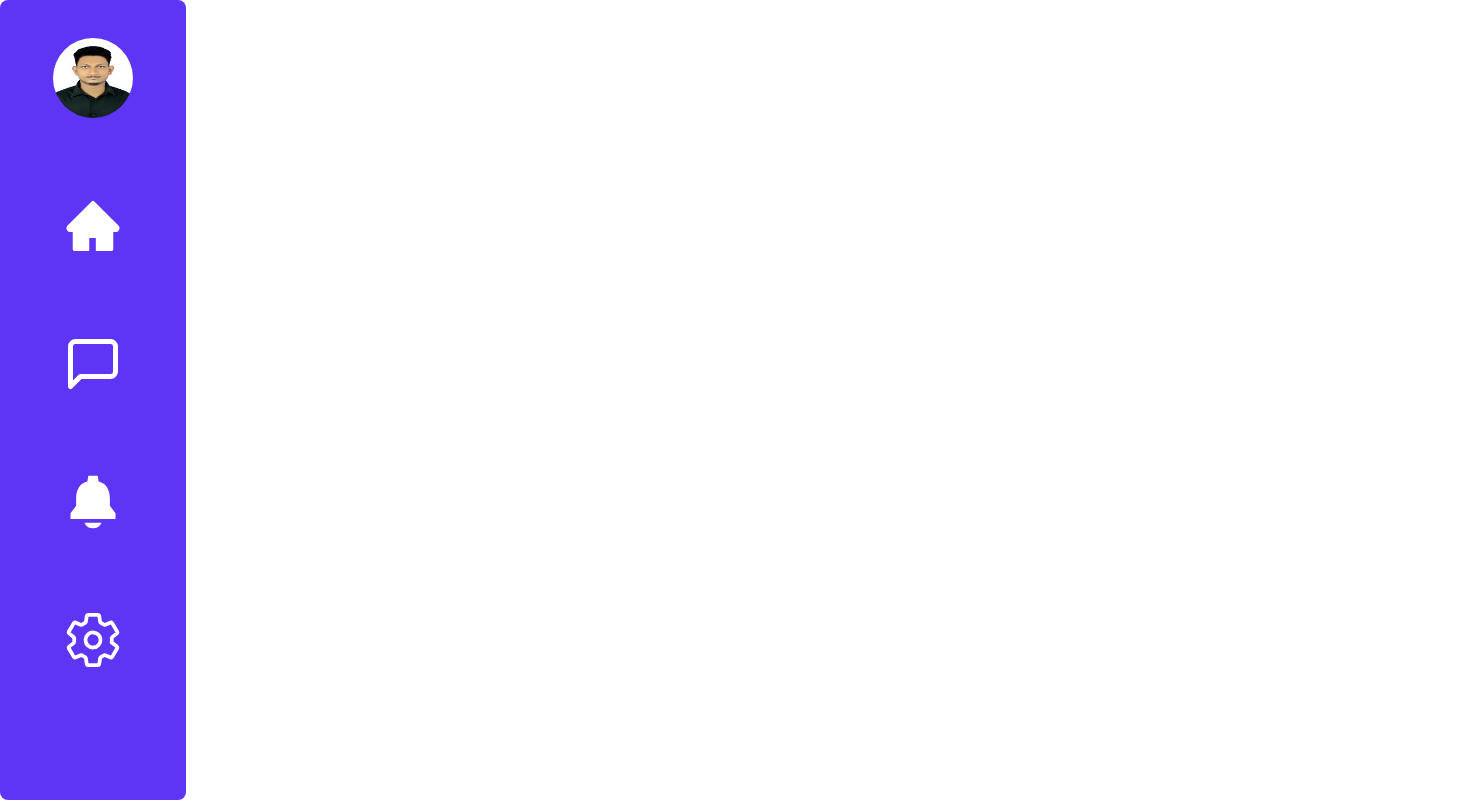
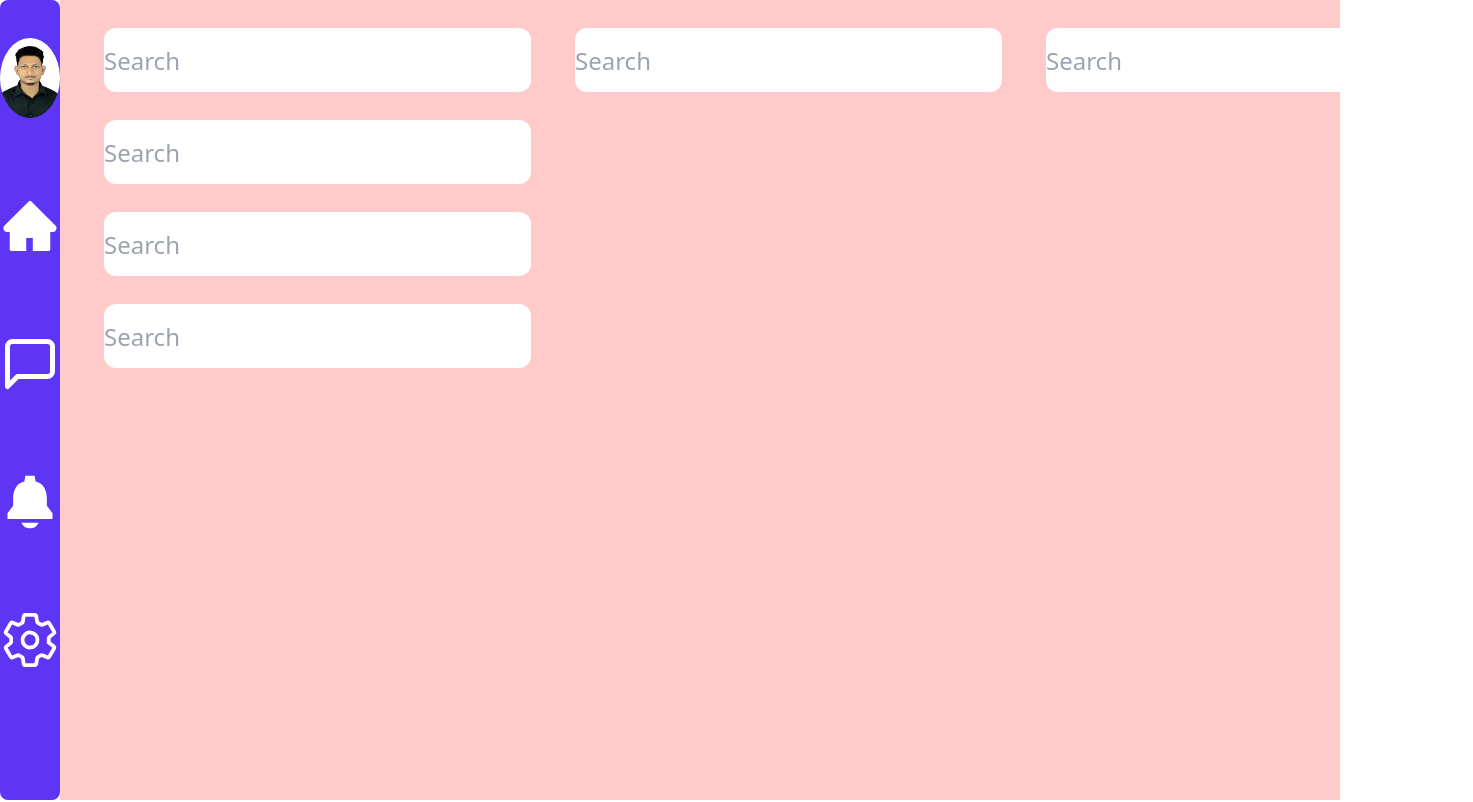
Before and after one commit to mahmudashif/Chatting-Application, a React (Vite) app: page /home in a window 1280 px wide. Shown: the top 802 px of the page, 1473 px wide, since content can reach past the window. Built offline with nearby package versions, Linux system fonts and the light colour scheme.

Commit message:
new input add

```diff
--- a/src/Pages/Home.jsx
+++ b/src/Pages/Home.jsx
@@ -12,11 +12,10 @@ const Item = styled(Paper)(({}) => ({}));
 
 export default function AutoGrid() {
   return (
-    <div className="w-[186px] bg-[#5F35F5] h-[100vh] rounded-lg">
-
+    <div className="flex">
       {/* ---------- Navbar work start ---------- */}
 
-
+      <div className="w-[186px] bg-[#5F35F5] h-[100vh] rounded-lg">
         <div className="pt-[38px]">
           <img
             className="h-[80px] w-[80px] rounded-[50%] mx-auto"
@@ -31,11 +30,24 @@ export default function AutoGrid() {
           <IoSettingsOutline className="text-[60px] mx-auto mt-[78px] text-white" />
           <FiLogOut className="text-[60px] mx-auto mt-[140px] text-white" />
         </div>
+      </div>
 
       {/* ---------- Navbar work end ---------- */}
 
-
-
+      <div className="bg-red-200 w-[100%]">
+        <div className="flex">
+          <div>
+            <input className="ml-11 mt-7 w-[427px] h-16 rounded-xl text-2xl" type="text" placeholder="Search" />
+          </div>
+          <div><input className="ml-11 mt-7 w-[427px] h-16 rounded-xl text-2xl" type="text" placeholder="Search" /></div>
+          <div><input className="ml-11 mt-7 w-[427px] h-16 rounded-xl text-2xl" type="text" placeholder="Search" /></div>
+        </div>
+        <div>
+          <div><input className="ml-11 mt-7 w-[427px] h-16 rounded-xl text-2xl" type="text" placeholder="Search" /></div>
+          <div><input className="ml-11 mt-7 w-[427px] h-16 rounded-xl text-2xl" type="text" placeholder="Search" /></div>
+          <div><input className="ml-11 mt-7 w-[427px] h-16 rounded-xl text-2xl" type="text" placeholder="Search" /></div>
+        </div>
+      </div>
     </div>
   );
 }
--- a/src/Pages/Login.jsx
+++ b/src/Pages/Login.jsx
@@ -8,7 +8,7 @@ import Alert from "@mui/material/Alert";
 import { FcGoogle } from "react-icons/fc";
 import { ColorRing } from "react-loader-spinner";
 import { getAuth, signInWithEmailAndPassword } from "firebase/auth";
-import { useNavigate } from "react-router-dom";
+import { Link, useNavigate } from "react-router-dom";
 
 const Registration = () => {
   let [loading, setLoading] = useState(false);
@@ -117,7 +117,7 @@ const Registration = () => {
         <div className="font-bold text-[13.34px] pt-8 pl-[193px]">
           <p>
             Don’t have an account ?{" "}
-            <span className="text-[#EA6C00]">Sign up</span>
+            <span className="text-[#EA6C00]"><Link to="/">Sign up</Link></span>
           </p>
         </div>
       </Grid>
--- a/src/Pages/Registration.jsx
+++ b/src/Pages/Registration.jsx
@@ -12,7 +12,7 @@ import {
 } from "firebase/auth";
 import { RotatingTriangles } from "react-loader-spinner";
 import { toast } from "react-toastify";
-import { useNavigate } from "react-router-dom";
+import { Link, useNavigate } from "react-router-dom";
 
 const Registration = () => {
   const auth = getAuth();
@@ -155,7 +155,7 @@ const Registration = () => {
         <div className="font-bold text-[13.34px] pt-8 pl-[193px]">
           <p>
             Already have an account ?{" "}
-            <span className="text-[#EA6C00]">Sign In</span>
+            <span className="text-[#EA6C00]"><Link to="/login">Sign In</Link></span>
           </p>
         </div>
       </Grid>
```
Lines whose indentation alone changed are shown as unchanged.
